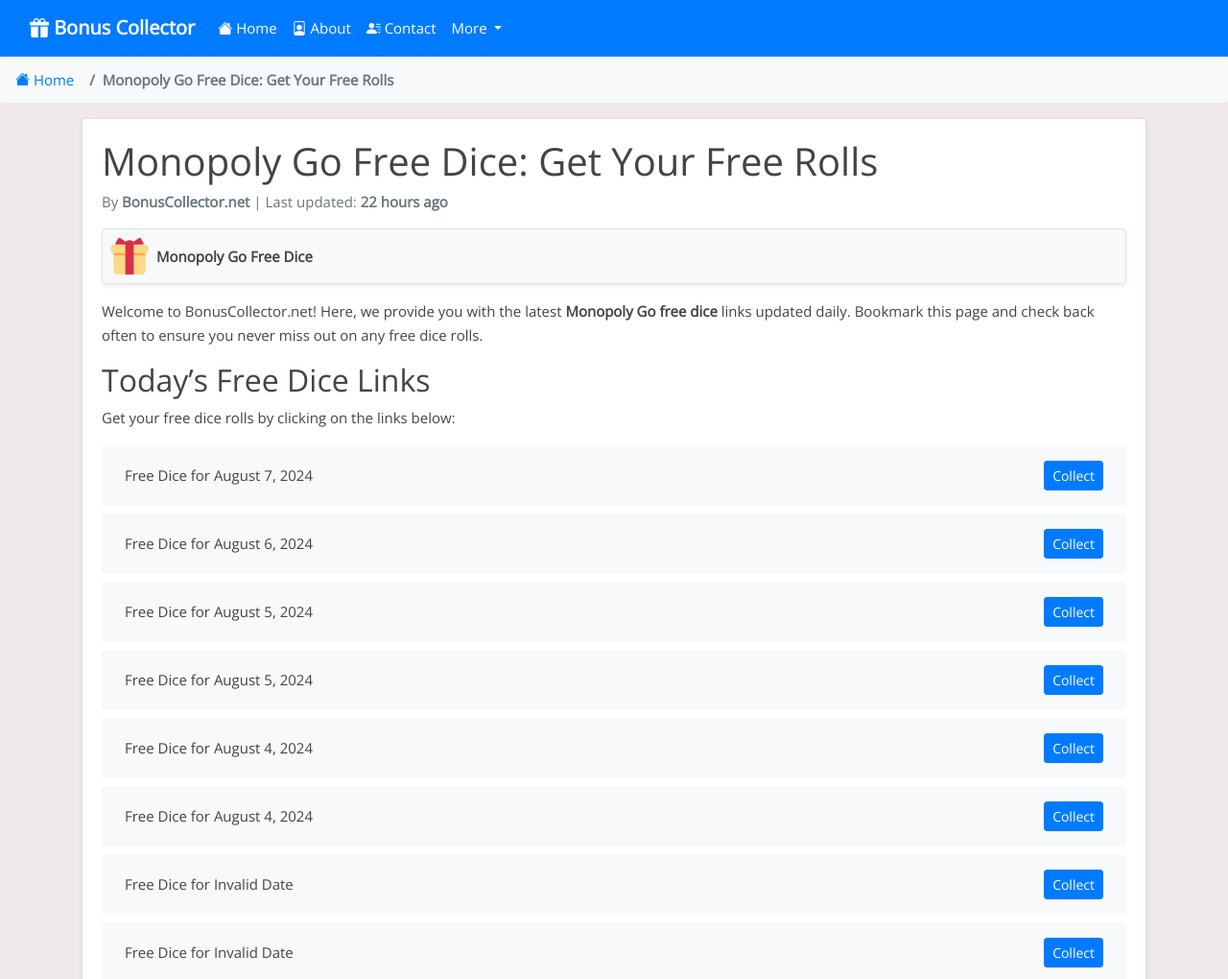
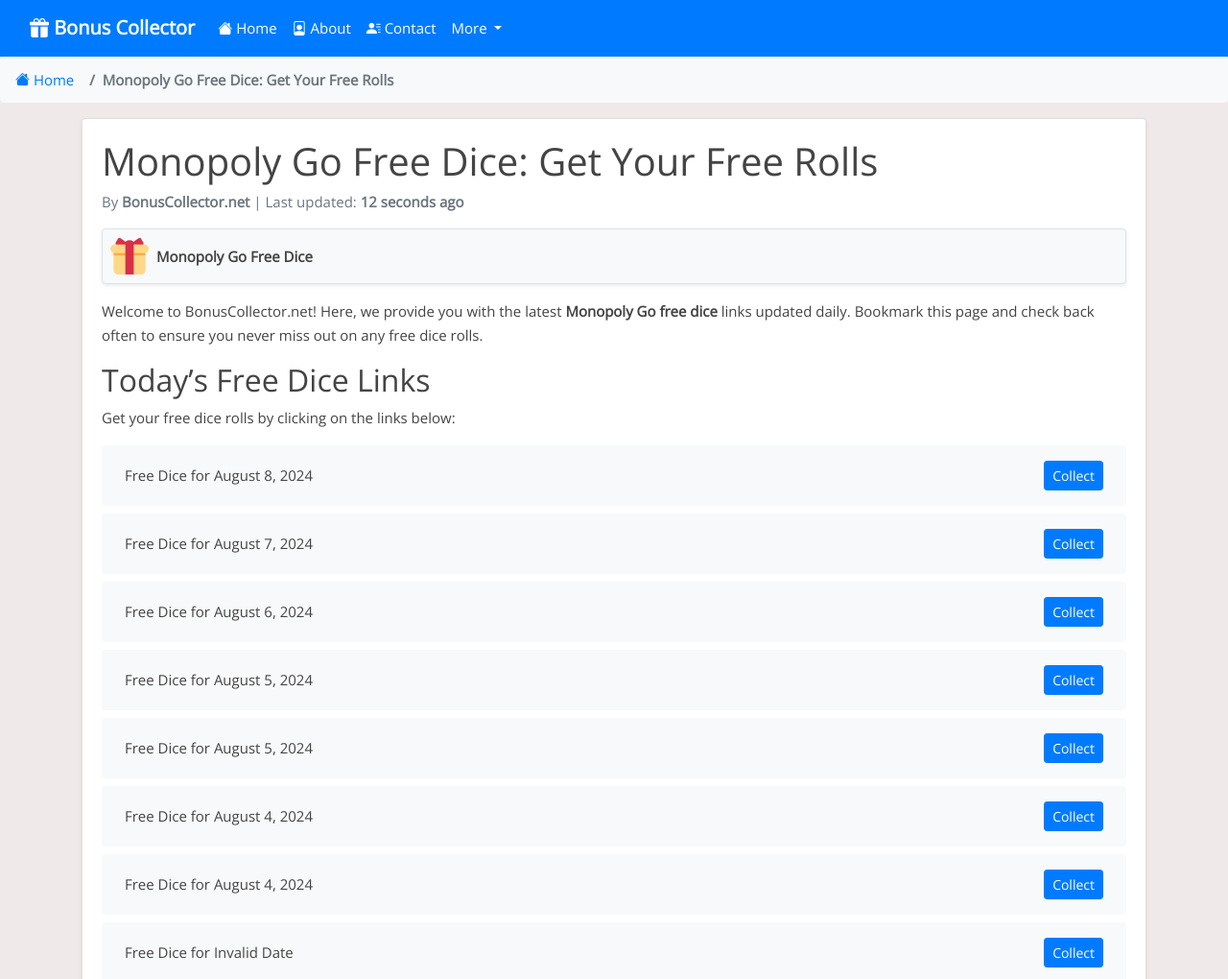
Before and after one commit to Prollad99/bs-net, a Jekyll site: the page built from _posts/2024-06-29-monopoly-go.md, in a window 1280 px wide and 1400 px high. Shown: the top 1020 px of the window at 96% size. Built offline with Jekyll 4.4.1, drawn with Linux system fonts in a browser that asks for light colours; nearby versions of some CDN libraries; comment, search, counter and statistics services are not loaded.

Commit message:
Update monopoly-go reward links and last modified date

```diff
--- a/_data/include_files.yml
+++ b/_data/include_files.yml
@@ -32,7 +32,7 @@
   last_modified: 2024-08-07 16:08:01
 
 monopoly-go.html:
-  last_modified: 2024-08-07 14:06:37
+  last_modified: 2024-08-08 12:51:03
 
 doubledown-casino.html:
   last_modified: 2024-08-08 11:31:11
--- a/_includes/monopoly-go.html
+++ b/_includes/monopoly-go.html
@@ -1,4 +1,8 @@
 <ul class="list-group mt-3 mb-4">
+  <li class="list-group-item d-flex justify-content-between align-items-center">
+    <span>Free Dice for August 8, 2024</span>
+    <a href="https://mply.io/JHTKWqxFWrU" class="btn btn-primary btn-sm">Collect</a>
+  </li>
   <li class="list-group-item d-flex justify-content-between align-items-center">
     <span>Free Dice for August 7, 2024</span>
     <a href="https://2tdd.adj.st/reward-link/nfghhggg865909?adjust_t=i2f8o2i_4btbvwg&adjust_deeplink_js=1" class="btn btn-primary btn-sm">Collect</a>
@@ -395,8 +399,4 @@
     <span>Free Dice for Invalid Date</span>
     <a href="https://2tdd.adj.st/reward-link/vk21876hsaqq?adjust_t=i2f8o2i_4btbvwg&adjust_deeplink_js=1" class="btn btn-primary btn-sm">Collect</a>
   </li>
-  <li class="list-group-item d-flex justify-content-between align-items-center">
-    <span>Free Dice for Invalid Date</span>
-    <a href="https://mply.io/S68Zf2aWNNU" class="btn btn-primary btn-sm">Collect</a>
-  </li>
 </ul>
```
Also changed, not shown: links-json/monopoly-go.json (+4 -3 lines).
